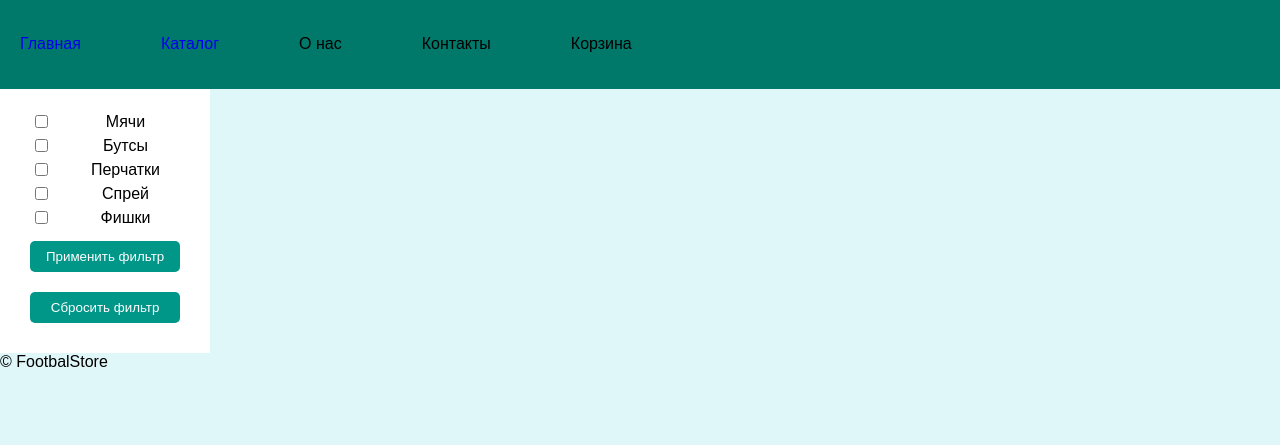
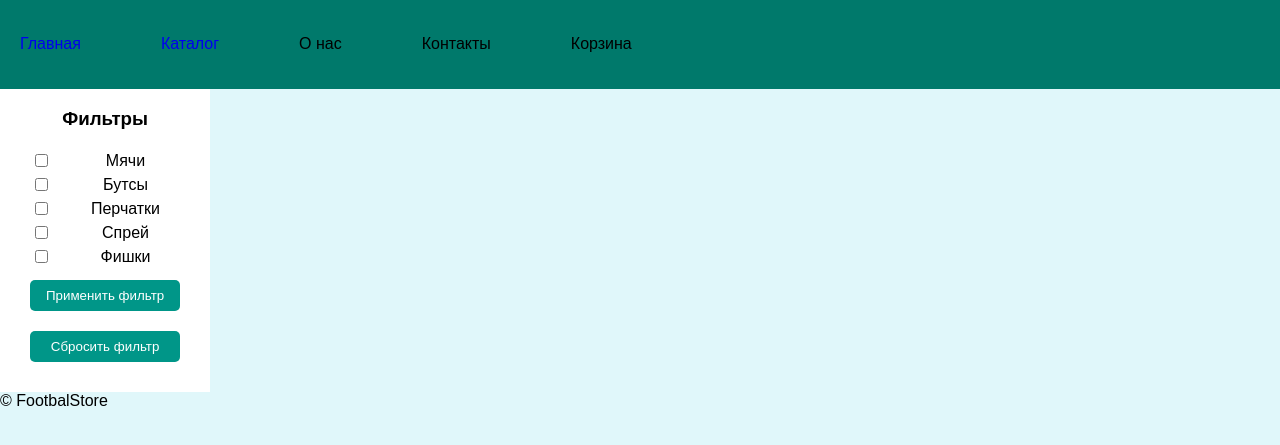
Before and after one commit to AlexeyKilnik/FootballStore, a plain HTML site: page catalog.html in a window 1280 px wide. Shown: the part 81-526 px from the top of the page. Drawn offline with Linux system fonts and the light colour scheme.

Commit message:
Добавил заголовок для блока "фильтры"

```diff
--- a/catalog.html
+++ b/catalog.html
@@ -21,6 +21,7 @@
         </header>
         <main class="catalog">
             <div class="filters">
+                <h3>Фильтры</h3>
                 <table>
                     <tr>
                         <th><input type="checkbox" value="мяч" type></th>
--- a/main.css
+++ b/main.css
@@ -68,9 +68,12 @@ a {
     display: flex;
     flex-direction: column;
     background-color: #ffffff;
-    padding: 20px;
+    padding: 0px 20px 20px 20px;
     text-align: center;
     height:max-content;
+}
+
+.filters h3 {
 }
 
 .filters label {
```
